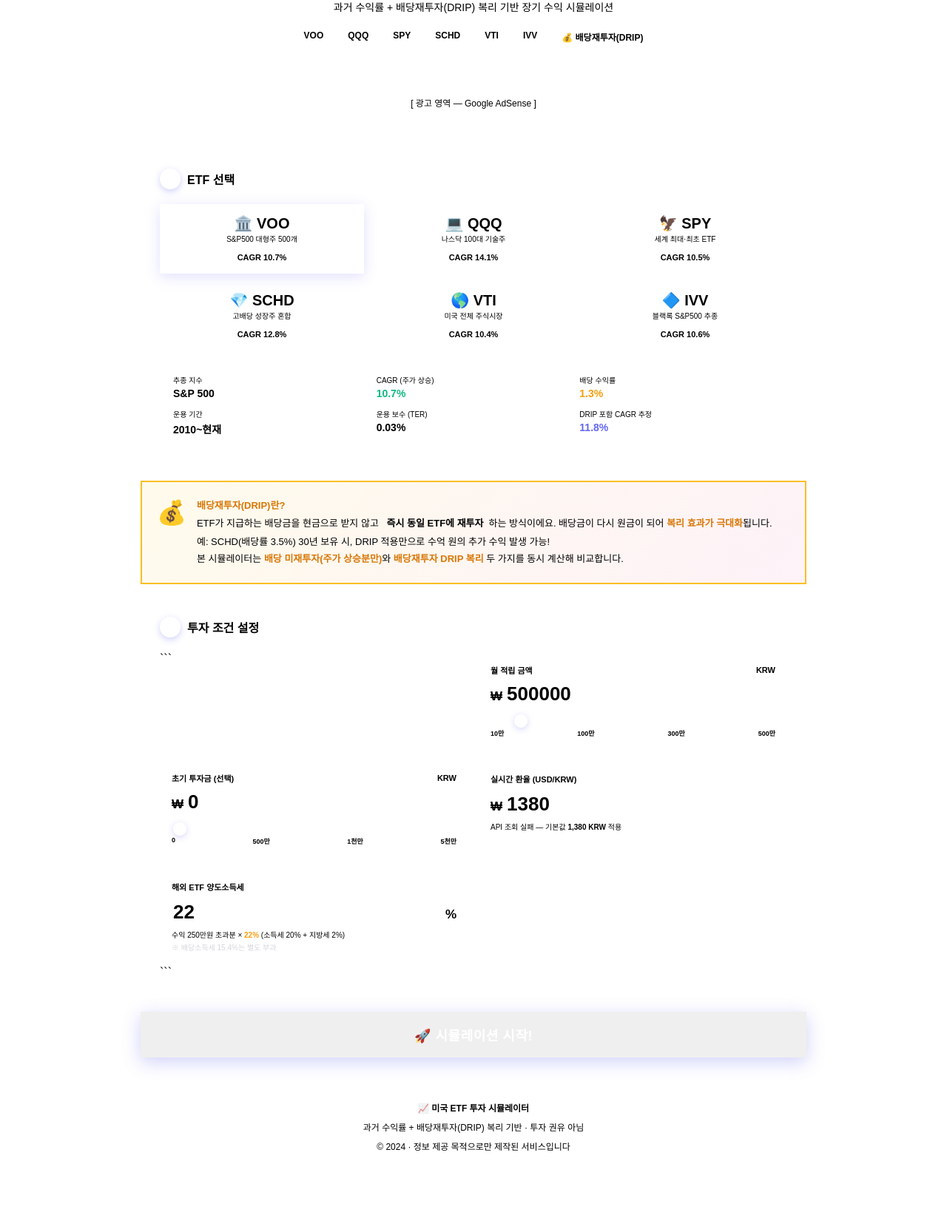
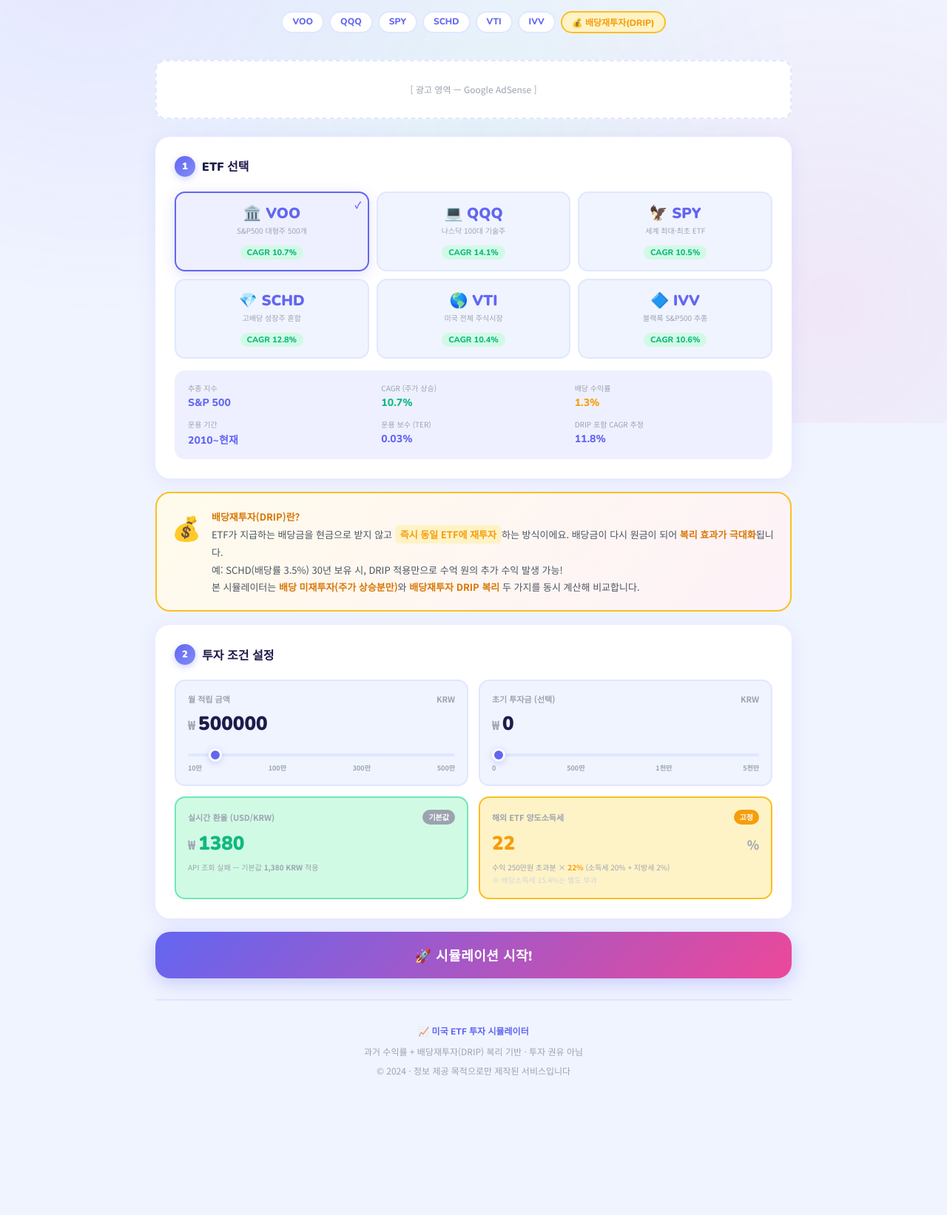
Before and after one commit to oinseon333/etf-simulator, a plain HTML site: page index.html in a window 1280 px wide. Shown: the part 228-1871 px from the top of the page at 74% size. After the commit the page ends 1760 px from the top, so only its background shows below. Drawn offline with nearby package versions, Linux system fonts and the light colour scheme; no server answers.

Commit message:
Update index.html

````diff
--- a/index.html
+++ b/index.html
@@ -1,5 +1,4 @@
 <!DOCTYPE html>
-
 <html lang="ko">
 <head>
 <meta charset="UTF-8">
@@ -31,18 +30,18 @@
   --radius-sm: 14px;
 }
 
-- { margin:0; padding:0; box-sizing:border-box; }
+* { margin:0; padding:0; box-sizing:border-box; }
 
 body {
-background: var(–bg);
-color: var(–text);
-font-family: ‘Noto Sans KR’, sans-serif;
+  background: var(--bg);
+  color: var(--text);
+  font-family: 'Noto Sans KR', sans-serif;
   min-height: 100vh;
   overflow-x: hidden;
 }
 
 body::before {
-content:’’;
+  content:'';
   position:fixed; inset:0;
   background:
     radial-gradient(circle at 10% 15%, rgba(99,102,241,0.09) 0%, transparent 40%),
@@ -76,17 +75,17 @@
 }
 
 h1 {
-font-family: ‘Nunito’, sans-serif;
+  font-family: 'Nunito', sans-serif;
   font-size: clamp(26px, 5.5vw, 50px);
   font-weight: 900;
-color: var(–primary);
+  color: var(--primary);
   line-height: 1.15;
   margin-bottom: 8px;
 }
 
 .subtitle {
   font-size: 14px;
-color: var(–text2);
+  color: var(--text2);
   margin-bottom: 18px;
 }
 
@@ -98,41 +97,41 @@
 }
 
 .tag {
-background: var(–white);
-border: 2px solid var(–border);
+  background: var(--white);
+  border: 2px solid var(--border);
   border-radius: 999px;
   padding: 4px 13px;
   font-size: 12px;
   font-weight: 800;
-color: var(–primary);
-font-family: ‘Nunito’, sans-serif;
+  color: var(--primary);
+  font-family: 'Nunito', sans-serif;
 }
 
 .tag.special {
-background: var(–orange-soft);
+  background: var(--orange-soft);
   border-color: #fbbf24;
-color: var(–orange);
+  color: var(--orange);
 }
 
 /* ── 광고 배너 ── */
 .ad-banner {
-background: var(–white);
-border: 2px dashed var(–border);
-border-radius: var(–radius-sm);
+  background: var(--white);
+  border: 2px dashed var(--border);
+  border-radius: var(--radius-sm);
   height: 80px;
   display: flex;
   align-items: center;
   justify-content: center;
-color: var(–text3);
+  color: var(--text3);
   font-size: 12px;
   margin-bottom: 24px;
 }
 
 /* ── 카드 ── */
 .card {
-background: var(–white);
-border-radius: var(–radius);
-box-shadow: var(–shadow);
+  background: var(--white);
+  border-radius: var(--radius);
+  box-shadow: var(--shadow);
   padding: 26px;
   margin-bottom: 18px;
 }
@@ -141,15 +140,15 @@
   display: flex;
   align-items: center;
   gap: 9px;
-font-family: ‘Nunito’, sans-serif;
+  font-family: 'Nunito', sans-serif;
   font-size: 16px;
   font-weight: 900;
-color: var(–text);
+  color: var(--text);
   margin-bottom: 20px;
 }
 
 .step-badge {
-background: linear-gradient(135deg, var(–primary), var(–primary-light));
+  background: linear-gradient(135deg, var(--primary), var(--primary-light));
   color: #fff;
   border-radius: 999px;
   width: 28px; height: 28px;
@@ -171,9 +170,9 @@
 @media(max-width:560px){ .etf-grid{ grid-template-columns:repeat(2,1fr); } }
 
 .etf-btn {
-background: var(–bg);
-border: 2px solid var(–border);
-border-radius: var(–radius-sm);
+  background: var(--bg);
+  border: 2px solid var(--border);
+  border-radius: var(--radius-sm);
   padding: 14px 10px;
   cursor: pointer;
   transition: all .18s;
@@ -182,54 +181,54 @@
 }
 
 .etf-btn:hover {
-border-color: var(–primary-light);
+  border-color: var(--primary-light);
   transform: translateY(-2px);
   box-shadow: 0 5px 18px rgba(99,102,241,0.13);
 }
 
 .etf-btn.active {
-background: var(–primary-soft);
-border-color: var(–primary);
+  background: var(--primary-soft);
+  border-color: var(--primary);
   box-shadow: 0 4px 18px rgba(99,102,241,0.2);
 }
 
 .etf-btn.active::after {
-content:‘✓’;
+  content:'✓';
   position:absolute; top:7px; right:9px;
-font-size:12px; color:var(–primary); font-weight:900;
+  font-size:12px; color:var(--primary); font-weight:900;
 }
 
 .etf-ticker {
-font-family: ‘Nunito’, sans-serif;
+  font-family: 'Nunito', sans-serif;
   font-size: 20px;
   font-weight: 900;
-color: var(–primary);
+  color: var(--primary);
   display: block;
   margin-bottom: 3px;
 }
 
 .etf-desc {
   font-size: 10px;
-color: var(–text3);
+  color: var(--text3);
   margin-bottom: 7px;
   line-height: 1.4;
 }
 
 .etf-cagr {
   display: inline-block;
-background: var(–green-soft);
-color: var(–green);
+  background: var(--green-soft);
+  color: var(--green);
   border-radius: 999px;
   font-size: 11px;
   font-weight: 800;
   padding: 2px 9px;
-font-family: ‘Nunito’, sans-serif;
+  font-family: 'Nunito', sans-serif;
 }
 
 /* ETF 정보 박스 */
 .etf-info-box {
-background: var(–primary-soft);
-border-radius: var(–radius-sm);
+  background: var(--primary-soft);
+  border-radius: var(--radius-sm);
   padding: 16px 18px;
   display: grid;
   grid-template-columns: repeat(3, 1fr);
@@ -238,14 +237,14 @@
 
 @media(max-width:560px){ .etf-info-box{ grid-template-columns:repeat(2,1fr); } }
 
-.info-item .ik { font-size:10px; color:var(–text3); margin-bottom:3px; }
-.info-item .iv { font-size:14px; font-weight:800; color:var(–primary); font-family:‘Nunito’,sans-serif; }
+.info-item .ik { font-size:10px; color:var(--text3); margin-bottom:3px; }
+.info-item .iv { font-size:14px; font-weight:800; color:var(--primary); font-family:'Nunito',sans-serif; }
 
 /* ── DRIP 안내 박스 ── */
 .drip-box {
   background: linear-gradient(135deg, #fffbeb 0%, #fdf2f8 100%);
   border: 2px solid #fbbf24;
-border-radius: var(–radius);
+  border-radius: var(--radius);
   padding: 20px;
   margin-bottom: 18px;
   display: flex;
@@ -255,15 +254,15 @@
 
 .drip-icon { font-size:32px; flex-shrink:0; margin-top:2px; }
 
-.drip-text { font-size:13px; color:var(–text2); line-height:1.8; }
+.drip-text { font-size:13px; color:var(--text2); line-height:1.8; }
 .drip-text strong { color: #d97706; font-weight:800; }
 .drip-text .drip-highlight {
   display: inline-block;
-background: var(–orange-soft);
+  background: var(--orange-soft);
   border-radius: 6px;
   padding: 1px 7px;
   font-weight: 800;
-color: var(–orange);
+  color: var(--orange);
 }
 
 /* ── 입력 그리드 ── */
@@ -275,32 +274,32 @@
 @media(max-width:560px){ .input-grid{ grid-template-columns:1fr; } }
 
 .inp-group {
-background: var(–bg);
-border: 2px solid var(–border);
-border-radius: var(–radius-sm);
+  background: var(--bg);
+  border: 2px solid var(--border);
+  border-radius: var(--radius-sm);
   padding: 16px;
   transition: border-color .18s, background .18s;
 }
 
 .inp-group:focus-within {
-border-color: var(–primary-light);
-background: var(–white);
+  border-color: var(--primary-light);
+  background: var(--white);
 }
 
 .inp-group.locked {
-background: var(–green-soft);
+  background: var(--green-soft);
   border-color: #6ee7b7;
 }
 
 .inp-group.locked-orange {
-background: var(–orange-soft);
+  background: var(--orange-soft);
   border-color: #fbbf24;
 }
 
 .inp-label {
   font-size: 11px;
   font-weight: 700;
-color: var(–text3);
+  color: var(--text3);
   margin-bottom: 8px;
   display: flex;
   justify-content: space-between;
@@ -314,12 +313,12 @@
   font-weight: 800;
   padding: 2px 8px;
   white-space: nowrap;
-font-family: ‘Nunito’, sans-serif;
+  font-family: 'Nunito', sans-serif;
 }
 
-.lk-green { background: var(–green); color:#fff; }
-.lk-orange { background: var(–orange); color:#fff; }
-.lk-gray { background: var(–text3); color:#fff; }
+.lk-green { background: var(--green); color:#fff; }
+.lk-orange { background: var(--orange); color:#fff; }
+.lk-gray { background: var(--text3); color:#fff; }
 
 .inp-row {
   display: flex;
@@ -328,27 +327,27 @@
 }
 
 .inp-prefix {
-font-size:17px; font-weight:700; color:var(–text3);
+  font-size:17px; font-weight:700; color:var(--text3);
 }
 
 input[type=number] {
   background: transparent;
   border: none; outline: none;
-font-family: ‘Nunito’, sans-serif;
+  font-family: 'Nunito', sans-serif;
   font-size: 26px;
   font-weight: 900;
-color: var(–text);
+  color: var(--text);
   width: 100%;
   -moz-appearance: textfield;
 }
 input[type=number]::-webkit-inner-spin-button,
 input[type=number]::-webkit-outer-spin-button { -webkit-appearance:none; }
-input[readonly] { cursor:not-allowed; color: var(–green); }
-input[readonly].orange-val { color: var(–orange); }
+input[readonly] { cursor:not-allowed; color: var(--green); }
+input[readonly].orange-val { color: var(--orange); }
 
 .inp-sub {
   font-size: 10px;
-color: var(–text3);
+  color: var(--text3);
   margin-top: 6px;
   line-height: 1.7;
 }
@@ -357,28 +356,28 @@
 input[type=range] {
   width:100%; -webkit-appearance:none;
   height:4px; border-radius:2px;
-background:var(–border); outline:none; cursor:pointer;
+  background:var(--border); outline:none; cursor:pointer;
 }
 input[type=range]::-webkit-slider-thumb {
   -webkit-appearance:none;
   width:18px; height:18px; border-radius:50%;
-background:var(–primary);
+  background:var(--primary);
   border:3px solid #fff;
   box-shadow:0 2px 8px rgba(99,102,241,0.28);
 }
 .slider-labels {
   display:flex; justify-content:space-between;
-font-size:9px; color:var(–text3);
+  font-size:9px; color:var(--text3);
   margin-top:4px; font-weight:700;
 }
 
 /* ── 실행 버튼 ── */
 .calc-btn {
   width:100%; padding:18px;
-background: linear-gradient(135deg, var(–primary) 0%, var(–pink) 100%);
-border:none; border-radius:var(–radius);
+  background: linear-gradient(135deg, var(--primary) 0%, var(--pink) 100%);
+  border:none; border-radius:var(--radius);
   color:#fff;
-font-family:‘Nunito’,sans-serif;
+  font-family:'Nunito',sans-serif;
   font-size:18px; font-weight:900;
   letter-spacing:.5px;
   cursor:pointer;
@@ -400,21 +399,21 @@
 /* 탭 */
 .compare-tabs {
   display:flex; gap:8px; margin-bottom:16px;
-background:var(–white);
-padding:6px; border-radius:var(–radius-sm);
-box-shadow:var(–shadow);
+  background:var(--white);
+  padding:6px; border-radius:var(--radius-sm);
+  box-shadow:var(--shadow);
 }
 .ctab {
   flex:1; padding:10px 6px;
   border:none; border-radius:10px;
-font-family:‘Nunito’,sans-serif;
+  font-family:'Nunito',sans-serif;
   font-size:12px; font-weight:800;
   cursor:pointer; transition:all .18s;
-background:transparent; color:var(–text3);
+  background:transparent; color:var(--text3);
   line-height:1.3;
 }
 .ctab.active {
-background: linear-gradient(135deg, var(–primary), var(–primary-light));
+  background: linear-gradient(135deg, var(--primary), var(--primary-light));
   color:#fff;
   box-shadow:0 3px 14px rgba(99,102,241,0.28);
 }
@@ -427,19 +426,19 @@
 @media(max-width:560px){ .results-grid{ grid-template-columns:1fr; } }
 
 .result-card {
-background:var(–white);
-border-radius:var(–radius);
+  background:var(--white);
+  border-radius:var(--radius);
   padding:22px;
-box-shadow:var(–shadow);
+  box-shadow:var(--shadow);
   position:relative; overflow:hidden;
   transition:transform .18s, box-shadow .18s;
 }
-.result-card:hover { transform:translateY(-3px); box-shadow:var(–shadow-lg); }
+.result-card:hover { transform:translateY(-3px); box-shadow:var(--shadow-lg); }
 
 .result-card::before {
-content:’’;
+  content:'';
   position:absolute; top:0; left:0; right:0;
-height:5px; border-radius:var(–radius) var(–radius) 0 0;
+  height:5px; border-radius:var(--radius) var(--radius) 0 0;
 }
 .result-card.y10::before { background:linear-gradient(90deg,#6366f1,#a5b4fc); }
 .result-card.y20::before { background:linear-gradient(90deg,#10b981,#6ee7b7); }
@@ -449,56 +448,56 @@
 .ry-badge {
   display:inline-flex; align-items:center; gap:5px;
   border-radius:999px; padding:5px 13px;
-font-family:‘Nunito’,sans-serif;
+  font-family:'Nunito',sans-serif;
   font-size:13px; font-weight:800;
   margin-bottom:12px;
 }
-.y10 .ry-badge { background:#eef0ff; color:var(–primary); }
-.y20 .ry-badge { background:var(–green-soft); color:var(–green); }
-.y30 .ry-badge { background:var(–orange-soft); color:var(–orange); }
-.y40 .ry-badge { background:var(–pink-soft); color:var(–pink); }
+.y10 .ry-badge { background:#eef0ff; color:var(--primary); }
+.y20 .ry-badge { background:var(--green-soft); color:var(--green); }
+.y30 .ry-badge { background:var(--orange-soft); color:var(--orange); }
+.y40 .ry-badge { background:var(--pink-soft); color:var(--pink); }
 
 .r-amount {
-font-family:‘Nunito’,sans-serif;
+  font-family:'Nunito',sans-serif;
   font-size:clamp(22px,4vw,30px); font-weight:900;
-color:var(–text); margin-bottom:3px; line-height:1.1;
+  color:var(--text); margin-bottom:3px; line-height:1.1;
 }
 
 .r-invested {
-font-size:11px; color:var(–text3); margin-bottom:10px;
+  font-size:11px; color:var(--text3); margin-bottom:10px;
 }
 
-.r-divider { height:1px; background:var(–bg); margin:10px 0; }
+.r-divider { height:1px; background:var(--bg); margin:10px 0; }
 
 .r-row {
   display:flex; justify-content:space-between; align-items:center;
   font-size:12px; margin-bottom:6px;
 }
-.r-row .rk { color:var(–text3); }
-.r-row .rv { font-family:‘Nunito’,sans-serif; font-weight:800; font-size:13px; }
-.rv-green { color:var(–green); }
-.rv-orange { color:var(–orange); }
-.rv-pink { color:var(–pink); }
-.rv-primary { color:var(–primary); }
+.r-row .rk { color:var(--text3); }
+.r-row .rv { font-family:'Nunito',sans-serif; font-weight:800; font-size:13px; }
+.rv-green { color:var(--green); }
+.rv-orange { color:var(--orange); }
+.rv-pink { color:var(--pink); }
+.rv-primary { color:var(--primary); }
 
 .rate-badge {
   border-radius:999px; padding:3px 10px;
   font-size:11px; font-weight:800;
-font-family:‘Nunito’,sans-serif;
+  font-family:'Nunito',sans-serif;
 }
-.y10 .rate-badge { background:#eef0ff; color:var(–primary); }
-.y20 .rate-badge { background:var(–green-soft); color:var(–green); }
-.y30 .rate-badge { background:var(–orange-soft); color:var(–orange); }
-.y40 .rate-badge { background:var(–pink-soft); color:var(–pink); }
+.y10 .rate-badge { background:#eef0ff; color:var(--primary); }
+.y20 .rate-badge { background:var(--green-soft); color:var(--green); }
+.y30 .rate-badge { background:var(--orange-soft); color:var(--orange); }
+.y40 .rate-badge { background:var(--pink-soft); color:var(--pink); }
 
 /* 차트 */
 .chart-card {
-background:var(–white); border-radius:var(–radius);
-box-shadow:var(–shadow); padding:24px; margin-bottom:18px;
+  background:var(--white); border-radius:var(--radius);
+  box-shadow:var(--shadow); padding:24px; margin-bottom:18px;
 }
 .chart-title {
-font-family:‘Nunito’,sans-serif; font-size:15px; font-weight:900;
-color:var(–text); margin-bottom:18px;
+  font-family:'Nunito',sans-serif; font-size:15px; font-weight:900;
+  color:var(--text); margin-bottom:18px;
   display:flex; align-items:center; gap:7px;
 }
 canvas { width:100%!important; max-height:260px; }
@@ -506,25 +505,22 @@
 /* 면책 */
 .disclaimer {
   background:#fff7ed; border:2px solid #fed7aa;
-border-radius:var(–radius-sm);
+  border-radius:var(--radius-sm);
   padding:16px 20px; font-size:12px;
-color:var(–text2); line-height:1.9; margin-bottom:24px;
+  color:var(--text2); line-height:1.9; margin-bottom:24px;
 }
 .disclaimer .dtitle {
   font-weight:900; color:#ea580c;
-font-family:‘Nunito’,sans-serif; font-size:14px; margin-bottom:6px;
+  font-family:'Nunito',sans-serif; font-size:14px; margin-bottom:6px;
 }
 
 footer {
   text-align:center; padding:28px 0 10px;
-font-size:12px; color:var(–text3); line-height:2.2;
-border-top:2px solid var(–border);
+  font-size:12px; color:var(--text3); line-height:2.2;
+  border-top:2px solid var(--border);
 }
-footer strong { color:var(–primary); font-family:‘Nunito’,sans-serif; font-weight:800; }
+footer strong { color:var(--primary); font-family:'Nunito',sans-serif; font-weight:800; }
 </style>
-  <script async src="https://pagead2.googlesyndication.com/pagead/js/adsbygoogle.js?client=ca-pub-6822707394857373"
-     crossorigin="anonymous"></script>
-
 </head>
 <body>
 <div class="wrap">
@@ -550,7 +546,6 @@
   </div>
 
   <!-- STEP 1 -->
-
   <div class="card">
     <div class="card-title">
       <span class="step-badge">1</span> ETF 선택
@@ -560,7 +555,6 @@
   </div>
 
   <!-- DRIP 안내 -->
-
   <div class="drip-box">
     <div class="drip-icon">💰</div>
     <div class="drip-text">
@@ -573,14 +567,12 @@
   </div>
 
   <!-- STEP 2 -->
-
   <div class="card">
     <div class="card-title">
       <span class="step-badge">2</span> 투자 조건 설정
     </div>
     <div class="input-grid">
 
-```
       <div class="inp-group">
         <div class="inp-label">월 적립 금액 <span>KRW</span></div>
         <div class="inp-row">
@@ -633,17 +625,13 @@
       </div>
 
     </div>
-```
-
   </div>
 
   <button class="calc-btn" onclick="calculate()">🚀 시뮬레이션 시작!</button>
 
   <!-- 결과 -->
-
   <div class="results-section" id="results">
 
-```
     <div class="compare-tabs">
       <button class="ctab active" onclick="switchTab('drip')" id="tab-drip">💰 배당재투자<br>(DRIP 복리)</button>
       <button class="ctab" onclick="switchTab('nodiv')" id="tab-nodiv">📊 배당 미재투자<br>(주가 상승만)</button>
@@ -670,7 +658,6 @@
       배당재투자(DRIP) 계산은 <strong>배당이 매월 균등 지급·즉시 재투자된다는 가정</strong> 하에 산출된 추정치입니다.
       투자 결정은 본인 책임 하에 신중하게 판단하시기 바랍니다.
     </div>
-```
 
   </div>
 
@@ -683,7 +670,6 @@
 </div>
 
 <script src="https://cdnjs.cloudflare.com/ajax/libs/Chart.js/4.4.0/chart.umd.min.js"></script>
-
 <script>
 // ── ETF 데이터 (실제 역사적 데이터 기반) ──
 const ETF_DATA = {
@@ -980,6 +966,5 @@
 syncSliders();
 fetchExchangeRate();
 </script>
-
 </body>
 </html>
````
Lines whose indentation alone changed are shown as unchanged.
